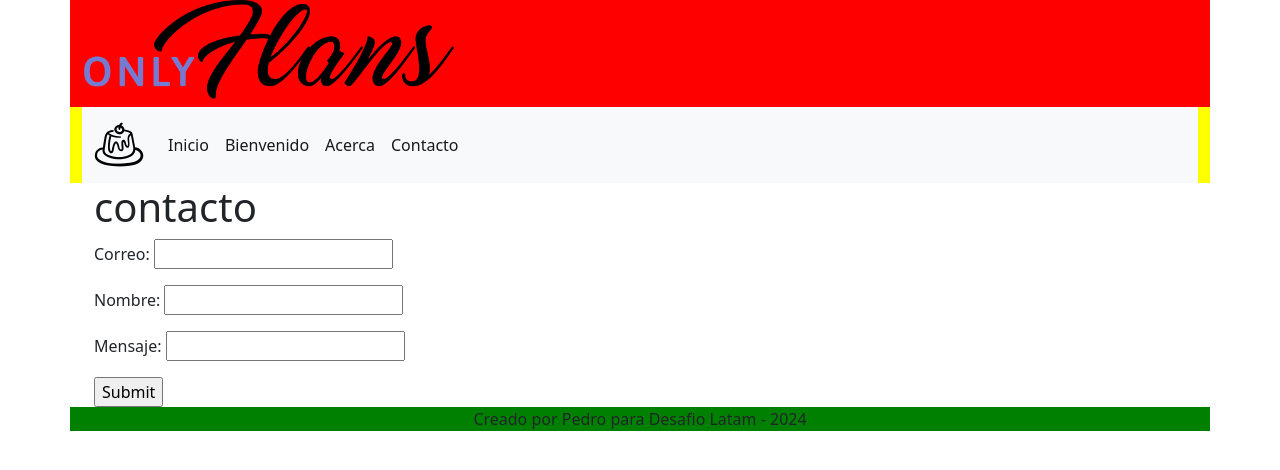
After one commit to josehermosillaa/g4v_hit_24, a Django app: page /contacto/ in a window 1280 px wide. The commit adds this page. Shown: the top 470 px of the page. Run offline with Django 4.2, Linux system fonts and the light colour scheme.

Commit message:
hito 3 segundo avance

```diff
--- a/onlyflans/urls.py
+++ b/onlyflans/urls.py
@@ -1,11 +1,13 @@
 
 from django.contrib import admin
 from django.urls import path
-from web.views import indice, acerca, bienvenido
+from web.views import indice, acerca, bienvenido,contacto, exito
 
 urlpatterns = [
     path('admin/', admin.site.urls),
     path('', indice, name="indice"),
     path('acerca/', acerca, name="acerca"),
     path('bienvenido/', bienvenido, name="bienvenido"),
+    path('contacto/', contacto, name="contacto"),
+    path('exito/', exito, name="exito"),
 ]
--- a/web/admin.py
+++ b/web/admin.py
@@ -1,5 +1,6 @@
 from django.contrib import admin
-from .models import Flan
+from .models import Flan, ContactForm
 # Register your models here.
 
 admin.site.register(Flan)
+admin.site.register(ContactForm)
--- /dev/null
+++ b/web/forms.py
@@ -0,0 +1,6 @@
+from django import forms
+
+class ContactFormForm(forms.Form):
+    customer_email = forms.EmailField(label='Correo')
+    customer_name = forms.CharField(max_length=64, label='Nombre')
+    message = forms.CharField(label='Mensaje')
--- /dev/null
+++ b/web/templates/contact.html
@@ -0,0 +1,15 @@
+{% extends 'base.html'%}
+
+{% block title %} Contacto OnlyFlans {% endblock title %}
+{% block contenido %}
+<div class= 'container'>
+    <h1>contacto</h1>
+    <form action="{% url 'contacto'%}" method="post">
+        {% csrf_token %}
+        {{form.as_p}}
+        <input type="submit" value="Submit">
+    </form>
+</div>
+
+
+{% endblock contenido%}
--- a/web/templates/navbar.html
+++ b/web/templates/navbar.html
@@ -19,6 +19,9 @@
             <li class="nav-item">
               <a class="nav-link active" aria-current="page" href="{% url 'acerca' %}">Acerca</a>
             </li>
+            <li class="nav-item">
+              <a class="nav-link active" aria-current="page" href="{% url 'contacto' %}">Contacto</a>
+            </li>
         </div>
       </div>
     </nav>
--- a/web/views.py
+++ b/web/views.py
@@ -1,9 +1,10 @@
-from django.shortcuts import render
-from .models import Flan
+from django.shortcuts import render, HttpResponseRedirect
+from .models import Flan, ContactForm
+from .forms import ContactFormForm
 
 def indice(request):
     #el contexto, es el diccionario donde se envian los datos
-    # flanes = Flan.objects.all() #SELECT * FROM FLAN
+    # flanes = Flan.objects.all() #SELECT * FROM FLAN WHERE is_private=False
     public_flans = Flan.objects.filter(is_private=False)
     context = {
         'public_flans':public_flans
@@ -20,3 +21,25 @@ def bienvenido(request):
         'private_flans': private_flans
     }
     return render(request, 'welcome.html', context)
+
+
+def contacto(request):
+    #el contexto, es el diccionario donde se envian los datos
+    # flanes = Flan.objects.all() #SELECT * FROM FLAN WHERE is_private=False
+    print(request.POST)
+    if request.method == 'POST':
+        form = ContactFormForm(request.POST)
+        #chequear que los datos son validos
+        if form.is_valid():
+            #procesamos los datos del formulario
+            contact_form = ContactForm.objects.create(**form.cleaned_data)
+            return HttpResponseRedirect('/exito/')
+    else:
+        #si entro por la url (method GET)
+        form = ContactFormForm()
+    context = {'form':form}
+    return render(request, 'contact.html', context)
+
+
+def exito(request):
+    return render(request, 'exito.html')
```
Also changed, not shown: web/models.py (+10 -0 lines), web/templates/exito.html (added, +11 -0 lines), web/migrations/0004_contactform.py (added).
